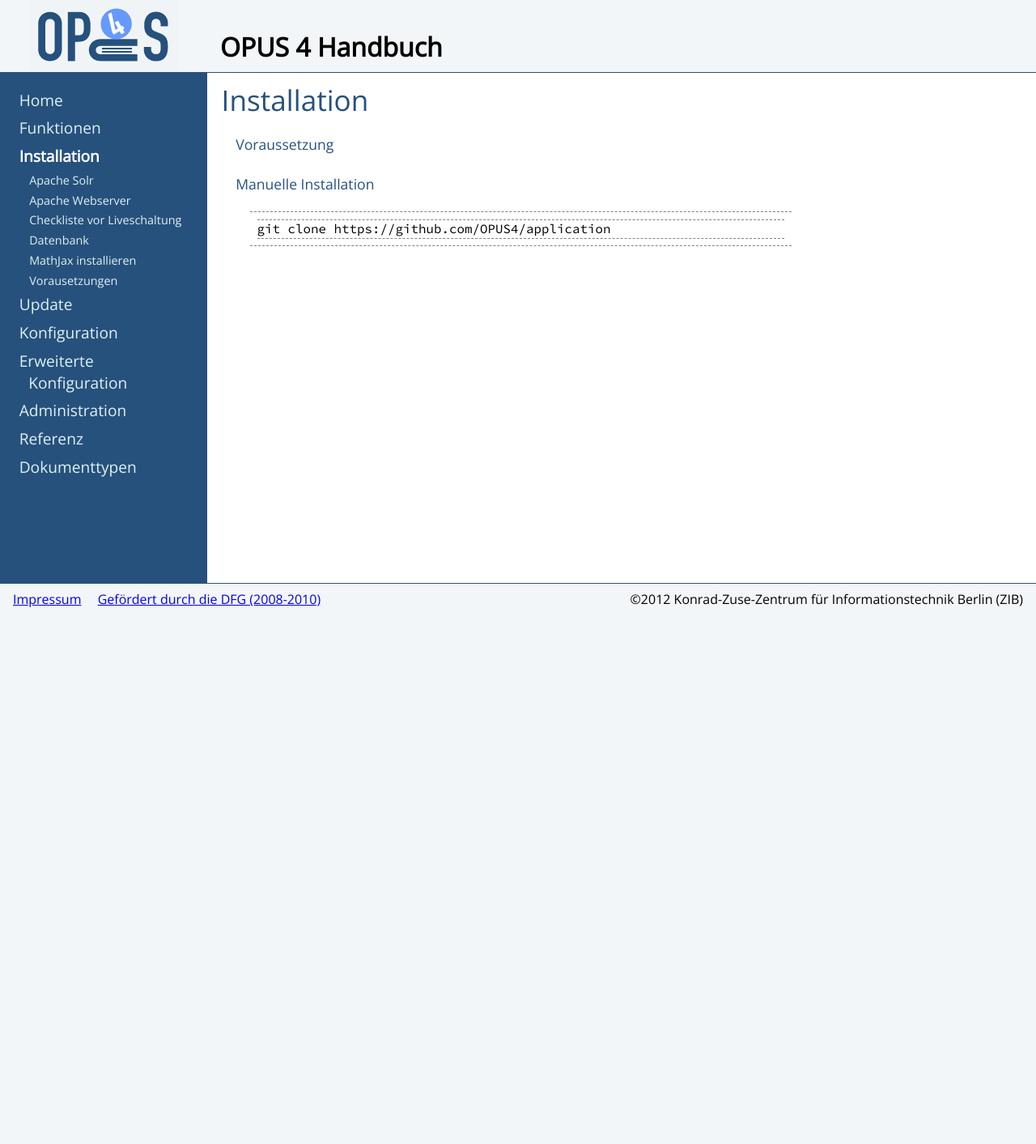
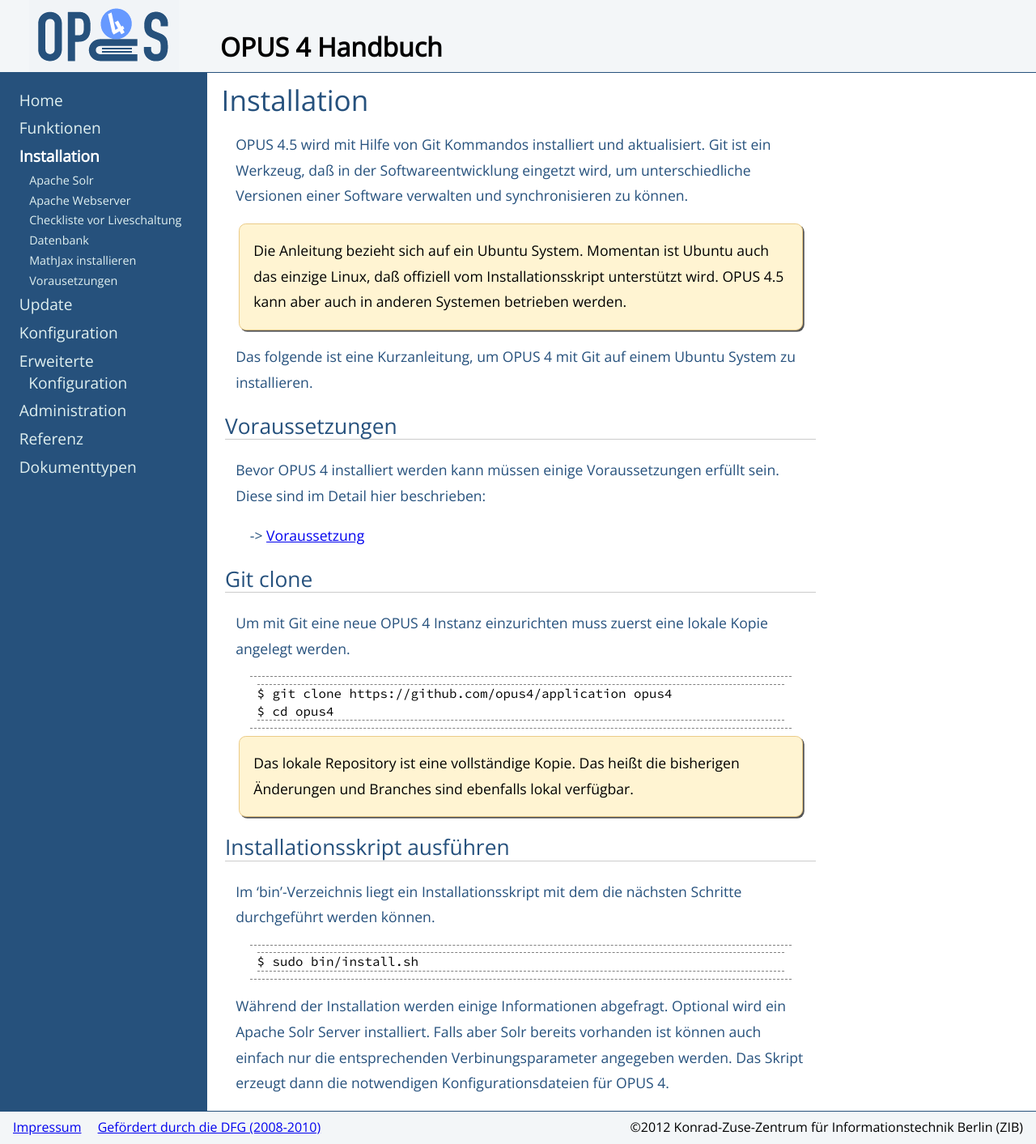
Before and after one commit to OPUS4/userdoc, a Jekyll site: the page built from installation/index.md, in a window 1280 px wide. Shown: the whole page at 81% size. Built offline with Jekyll 4.4.1, drawn with Linux system fonts in a browser that asks for light colours; before the commit the page ends 900 px from its top, so only the background shows below that.

Commit message:
OPUSVIER-3551 - Git clone. Installationsskript ausfuehren.

```diff
--- a/installation/index.md
+++ b/installation/index.md
@@ -5,11 +5,48 @@ weight: 30
 
 # Installation
 
-Voraussetzung
+OPUS 4.5 wird mit Hilfe von Git Kommandos installiert und aktualisiert. Git ist
+ein Werkzeug, daß in der Softwareentwicklung eingetzt wird, um unterschiedliche
+Versionen einer Software verwalten und synchronisieren zu können.
 
-Manuelle Installation
+<p class="note">
+Die Anleitung bezieht sich auf ein Ubuntu System. Momentan ist Ubuntu auch das
+einzige Linux, daß offiziell vom Installationsskript unterstützt wird. OPUS 4.5
+kann aber auch in anderen Systemen betrieben werden.
+</p>
 
+Das folgende ist eine Kurzanleitung, um OPUS 4 mit Git auf einem Ubuntu System
+zu installieren.
 
+## Voraussetzungen
 
+Bevor OPUS 4 installiert werden kann müssen einige Voraussetzungen erfüllt sein.
+Diese sind im Detail hier beschrieben:
 
-    git clone https://github.com/OPUS4/application
+* [Voraussetzung](requirements.html)
+{: class="navlist" }
+
+## Git clone
+
+Um mit Git eine neue OPUS 4 Instanz einzurichten muss zuerst eine lokale Kopie
+angelegt werden.
+
+    $ git clone https://github.com/opus4/application opus4
+    $ cd opus4
+
+<p class="note">
+Das lokale Repository ist eine vollständige Kopie. Das heißt die bisherigen
+Änderungen und Branches sind ebenfalls lokal verfügbar.
+</p>
+
+## Installationsskript ausführen
+
+Im 'bin'-Verzeichnis liegt ein Installationsskript mit dem die nächsten Schritte
+durchgeführt werden können.
+
+    $ sudo bin/install.sh
+
+Während der Installation werden einige Informationen abgefragt. Optional wird ein
+Apache Solr Server installiert. Falls aber Solr bereits vorhanden ist können auch
+einfach nur die entsprechenden Verbinungsparameter angegeben werden. Das Skript
+erzeugt dann die notwendigen Konfigurationsdateien für OPUS 4.
```
